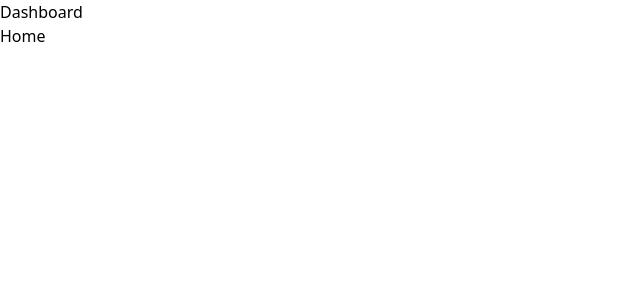
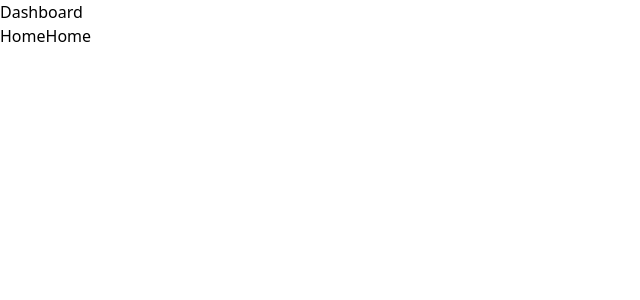
Before and after one commit to alex-jin45/nextjs-ticket-management, a Next.js app: page /dashboard in a window 1280 px wide. Shown: the top 300 px of the page, without its empty margins (0-640 px from the left). Built offline with nearby package versions, Linux system fonts and the light colour scheme.

Commit message:
adding more pages

```diff
--- a/pages/dashboard/index.js
+++ b/pages/dashboard/index.js
@@ -6,6 +6,7 @@ const DashboardPage = () => {
       <div>
         <h1>Dashboard</h1>
         <Link href="/">Home</Link>
+        <Link href="/dashboard/issues">Home</Link>
       </div>
     </>
   );
--- /dev/null
+++ b/pages/dashboard/issues/index.js
@@ -0,0 +1,11 @@
+const IssuesPage = ({}) => {
+  return (
+    <>
+      <div>
+        <h1>Issues page</h1>
+      </div>
+    </>
+  );
+};
+
+export default IssuesPage;
```
